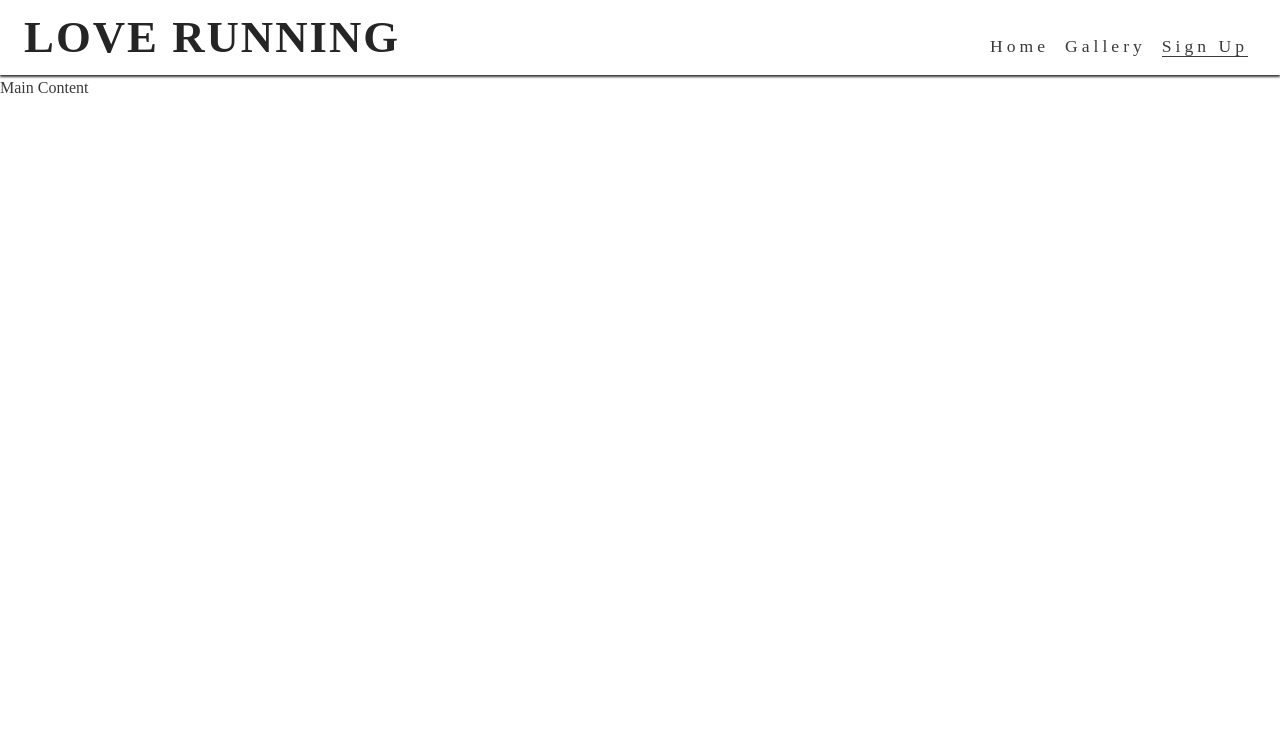
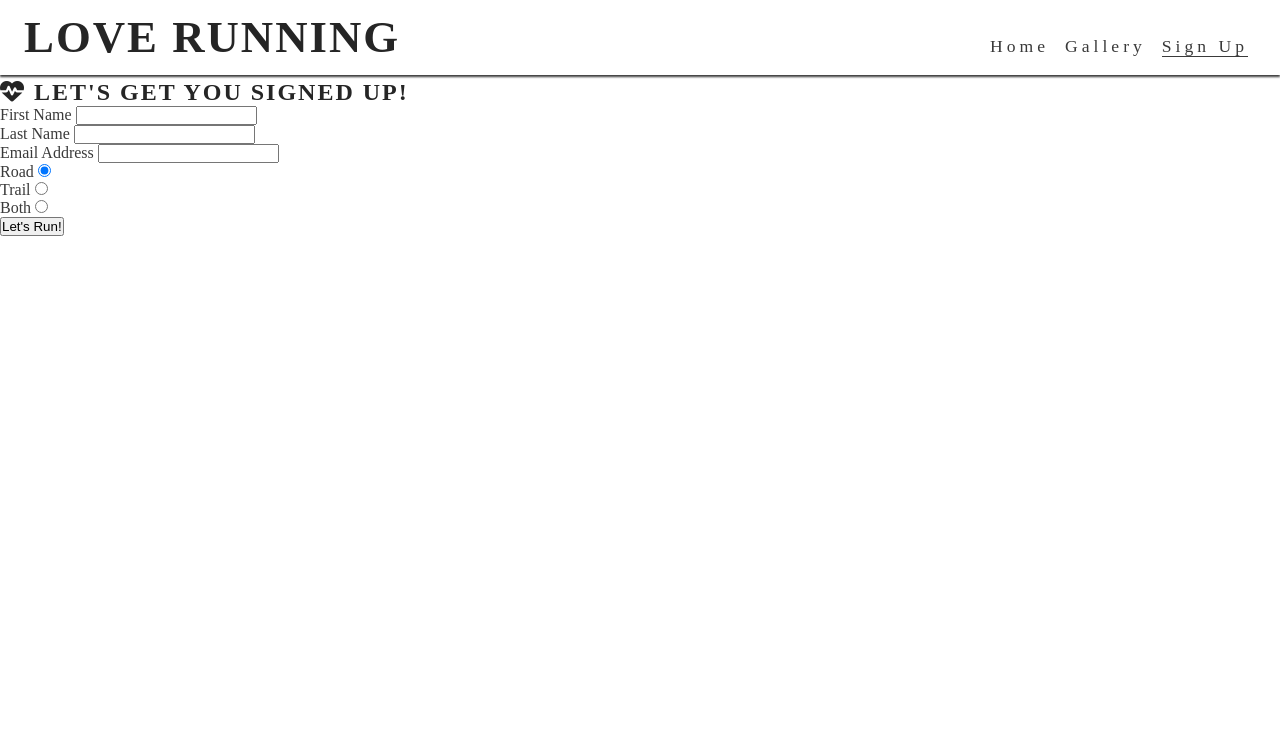
Before and after one commit to MariaHochstoeger/love-running, a plain HTML site: page signup.html in a window 1280 px wide. Shown: the top 730 px of the page. Drawn offline with Linux system fonts and the light colour scheme.

Commit message:
Add form html elements

```diff
--- a/assets/css/style.css
+++ b/assets/css/style.css
@@ -209,6 +209,10 @@ hr {
     line-height:0;
 }
 
+/* Signup page */
+
+
+
 /* Footer */
 #social-networks {
     text-align: center;
--- a/signup.html
+++ b/signup.html
@@ -56,7 +56,36 @@
     </header>
 
     <!-- Main Content -->
-    <main>Main Content</main>
+    <main>
+      <section id="signup">
+        <form method="post" action="https://formdump.codeinstitute.net" id="signup-form">
+        <h2><i class="fa-solid fa-heart-pulse"></i> Let's get you signed up!
+        </h2>
+        <label for="first_name">First Name</label>
+        <input id="first_name" type="text" name="first_name" class="text-input" required>
+        <br>
+        <label for="last_name">Last Name</label>
+        <input id="last_name" type="text" name="first_name" class="text-input" required>
+        <br>
+        <label for="email_address">Email Address</label>
+        <input id="email_address"" type="text" name="first_name" class="text-input" required>
+        <br>
+        <div>
+        <label for="road">Road</label>
+        <input type="radio" id="road" name="running-preference" value="road" required checked>
+        </div>
+        <div>
+        <label for="trail">Trail</label>
+        <input type="radio" id="trail" name="running-preference" value="trail" required>
+        </div>
+        <div>
+        <label for="both">Both</label>
+        <input type="radio" id="both" name="running-preference" value="both" required>
+        </div>
+        <button type="submit" class="join_button">Let's Run!</button>
+      </form>
+      </section>
+    </main>
 
     <!-- Footer -->
     <footer>
```
Also changed, not shown: assets/images/signup-image.webp (added).
